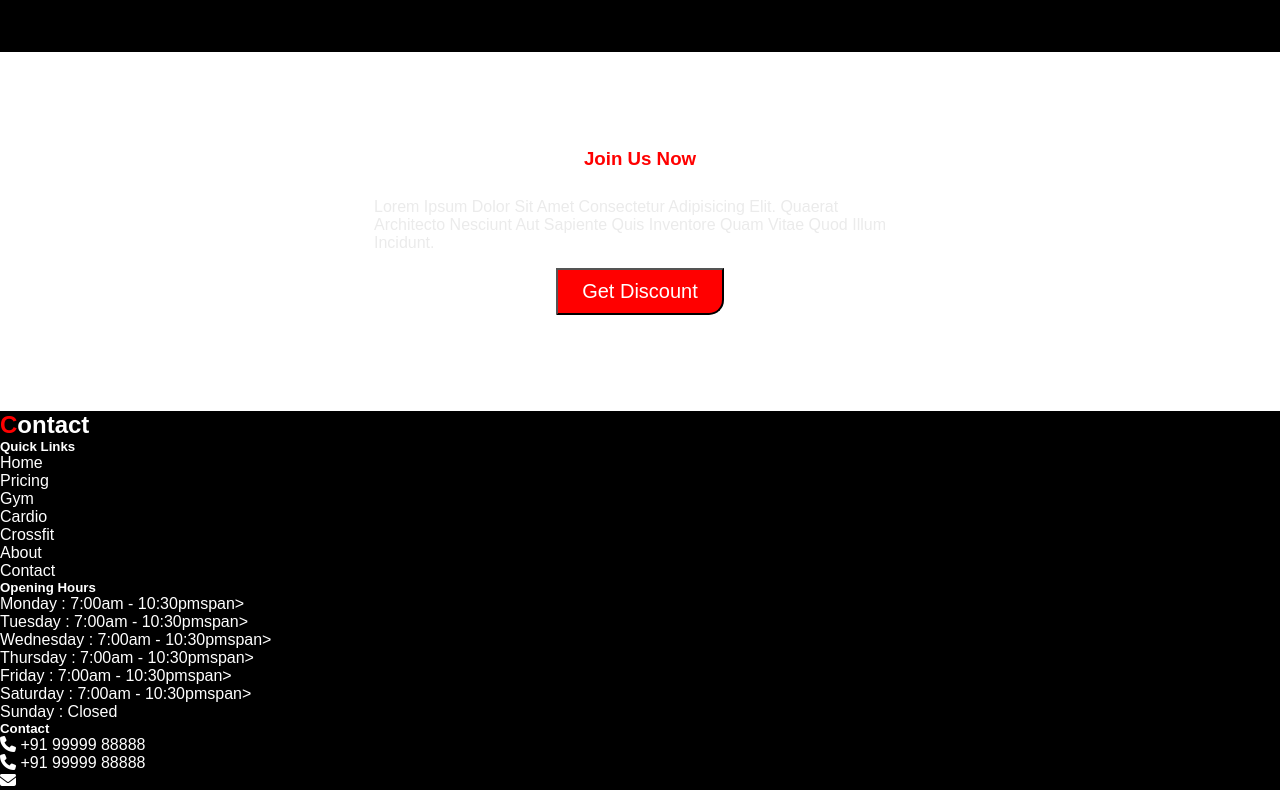
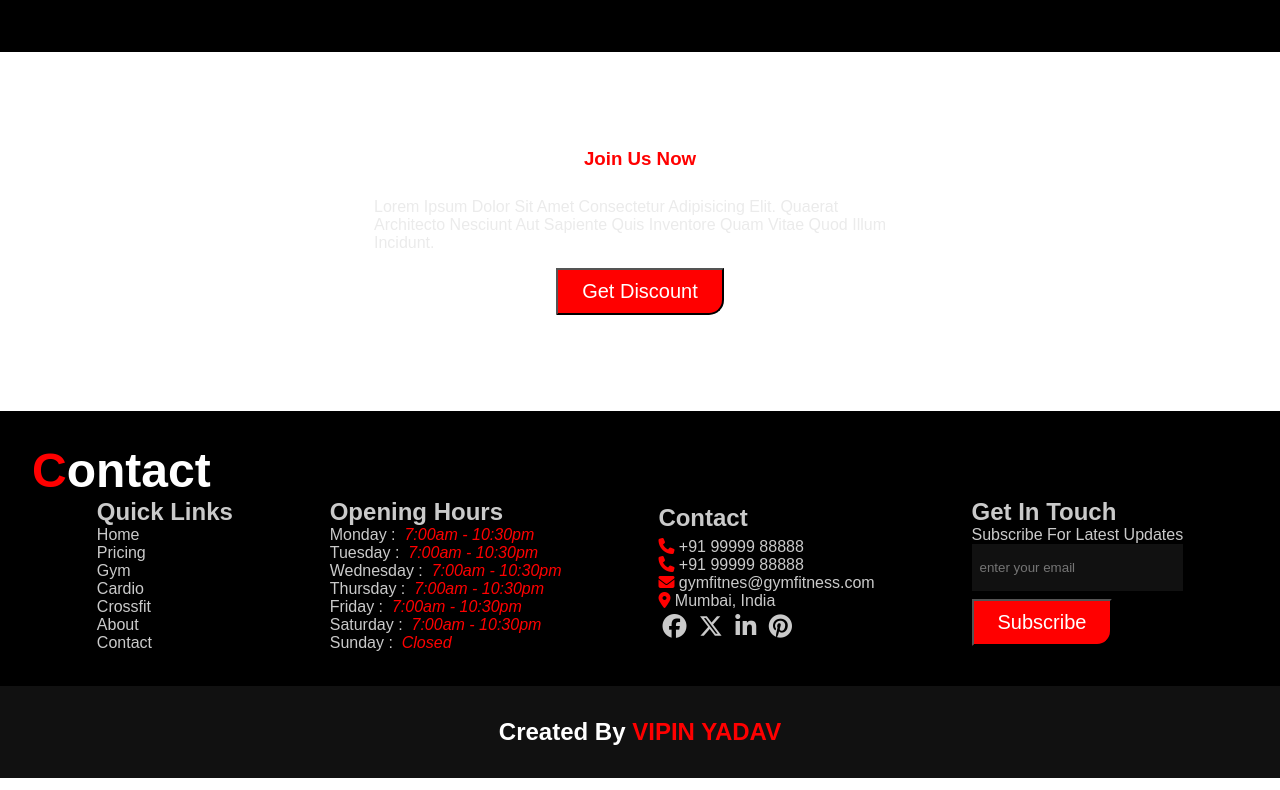
Before and after one commit to yadavipin57/GymFitness, a plain HTML site: page index.html in a window 1280 px wide. Shown: the part 4400-5190 px from the top of the page. Drawn offline with Linux system fonts and the light colour scheme; a web font is replaced by a local one.

Commit message:
Changes made

```diff
--- a/index.css
+++ b/index.css
@@ -4,6 +4,10 @@
     margin: 0;
     padding: 0;
     box-sizing: border-box;
+}
+
+html{
+    scroll-behavior: smooth;
 }
 
 body {
@@ -408,7 +412,83 @@ header {
 
 .contact{
     background-color: #000;
+    color: #cacaca;
+}
+
+.contact h2{
+    padding: 32px 0 0 32px;
+    font-size: 48px;
     color: #fff;
+}
+
+.contact-col{
+    padding: 0 0 32px 0;
+    display: flex;
+    align-items: flex-start;
+    justify-content: space-evenly;
+}
+
+.contact-col h5{
+    font-size: 24px;
+}
+
+.quick-links ul li:hover{
+    color: #ff0000;
+}
+
+.contact-details{
+    margin: 6px 0;
+}
+.social-links{
+    width: 100%;
+}
+.social-links i{
+    margin: 4px;
+    font-size: 24px;
+    cursor: pointer;
+}
+
+.social-links i:hover{
+    color: #ff0000;
+}
+
+.get-in-touch input{
+    padding: 16px 8px;
+    font: 16px;
+    width: 100%;
+    outline: none;
+    border: none;
+    background-color: #111111;
+    color: #fff;
+}
+
+.get-in-touch button{
+    margin: 8px 0;
+    padding: 10px 24px;
+    font-size: 20px;
+    background-color: #ff0000;
+    color: #fff;
+    border-radius: 0 0 15px 0;
+    transition: 0.1s ease-in;
+    cursor: pointer;
+    color: #fff;
+    transition: 0.1s ease-in;
+}
+.get-in-touch button:hover{
+    transform: scale(1.1);
+}
+
+/* Footer  */
+
+footer{
+    padding: 32px;
+    width: 100%;
+    color: #fff;
+    background-color: #111111;
+}
+footer h2{
+    margin: auto;
+    width: fit-content;
 }
 
 /* --------------------------------------------------------------- */
--- a/index.html
+++ b/index.html
@@ -25,12 +25,12 @@
                 <nav class="navbar">
                     <ul>
                         <li><a href="index.html">Home</a></li>
-                        <li><a href="index.html">Pricing</a></li>
-                        <li><a href="index.html">Gym</a></li>
-                        <li><a href="index.html">Cardio</a></li>
-                        <li><a href="index.html">Crossfit</a></li>
-                        <li><a href="index.html">About</a></li>
-                        <li><a href="index.html">Contact</a></li>
+                        <li><a href="#pricing">Pricing</a></li>
+                        <li><a href="#gym">Gym</a></li>
+                        <li><a href="#cardio">Cardio</a></li>
+                        <li><a href="#crossfit">Crossfit</a></li>
+                        <li><a href="#about">About</a></li>
+                        <li><a href="#contact">Contact</a></li>
                     </ul>
                 </nav>
             </header>
@@ -43,7 +43,7 @@
 
         <section class="pricing-section">
 
-            <h2><span style="color: #FF0000;">P</span>ricing</h2>
+            <h2 id="pricing"><span style="color: #FF0000;">P</span>ricing</h2>
 
             <div class="price-details">
                 <div class="price">
@@ -82,7 +82,7 @@
 
         <section class="gym-section">
 
-            <h2><span style="color: #FF0000;">G</span>ym</h2>
+            <h2 id="gym"><span style="color: #FF0000;">G</span>ym</h2>
 
             <div>
                 <h4 style="color: #ff0000;">Be Strong, Be Fit</h4>
@@ -97,7 +97,7 @@
 
         <section class="cardio-section">
 
-            <h2><span style="color: #FF0000;">C</span>ardio</h2>
+            <h2 id="cardio"><span style="color: #FF0000;">C</span>ardio</h2>
 
             <div>
                 <h4 style="color: #ff0000;">Keep Pushing, Keep Moving</h4>
@@ -112,7 +112,7 @@
 
         <section class="crossfit-section">
 
-            <h2><span style="color: #FF0000;">C</span>rossfit</h2>
+            <h2 id="crossfit"><span style="color: #FF0000;">C</span>rossfit</h2>
 
             <div>
                 <h4 style="color: #ff0000;">Push Harder, Reach Higher</h4>
@@ -133,7 +133,7 @@
             </div>
             <div class="about-detail">
 
-                <h2><span style="color: #FF0000;">A</span>bout</h2>
+                <h2 id="about"><span style="color: #FF0000;">A</span>bout</h2>
                 <h3>Every Day Is A Chance To Become Better</h3>
                 <p>Lorem Ipsum Dolor Sit, Amet Consectetur Adipisicing Elit. Ratione Quia Accusamus Dicta Inventore
                     Nobis Obcaecati Vero Odio, Id Dolorum. Consequatur Ex, Aperiam Deserunt Nostrum Perferendis Illum
@@ -179,48 +179,60 @@
 
         <section class="contact">
 
-            <h2><span style="color: #FF0000;">C</span>ontact</h2>
+            <h2 id="contact"><span style="color: #FF0000;">C</span>ontact</h2>
 
-            <div contact-col>
+            <div class="contact-col">
 
                 <div class="quick-links">
                     <h5>Quick Links</h5>
                     <ul>
                         <li><a href="index.html">Home</a></li>
-                        <li><a href="index.html">Pricing</a></li>
-                        <li><a href="index.html">Gym</a></li>
-                        <li><a href="index.html">Cardio</a></li>
-                        <li><a href="index.html">Crossfit</a></li>
-                        <li><a href="index.html">About</a></li>
-                        <li><a href="index.html">Contact</a></li>
+                        <li><a href="#pricing">Pricing</a></li>
+                        <li><a href="#gym">Gym</a></li>
+                        <li><a href="#cardio">Cardio</a></li>
+                        <li><a href="#crossfit">Crossfit</a></li>
+                        <li><a href="#about">About</a></li>
+                        <li><a href="#contact">Contact</a></li>
                     </ul>
                 </div>
 
                 <div class="opening-hours">
                     <h5>Opening Hours</h5>
                     <ul>
-                        <li>Monday : <span>7:00am - 10:30pm</span>span></li>
-                        <li>Tuesday : <span>7:00am - 10:30pm</span>span></li>
-                        <li>Wednesday : <span>7:00am - 10:30pm</span>span></li>
-                        <li>Thursday : <span>7:00am - 10:30pm</span>span></li>
-                        <li>Friday : <span>7:00am - 10:30pm</span>span></li>
-                        <li>Saturday : <span>7:00am - 10:30pm</span>span></li>
-                        <li>Sunday : <span>Closed</span></li>
+                        <li>Monday : <span style="color: #ff0000; font-style: italic;">&nbsp;7:00am - 10:30pm</span></li>
+                        <li>Tuesday : <span style="color: #ff0000; font-style: italic;">&nbsp;7:00am - 10:30pm</span></li>
+                        <li>Wednesday : <span style="color: #ff0000; font-style: italic;">&nbsp;7:00am - 10:30pm</span></li>
+                        <li>Thursday : <span style="color: #ff0000; font-style: italic;">&nbsp;7:00am - 10:30pm</span></li>
+                        <li>Friday : <span style="color: #ff0000; font-style: italic;">&nbsp;7:00am - 10:30pm</span></li>
+                        <li>Saturday : <span style="color: #ff0000; font-style: italic;">&nbsp;7:00am - 10:30pm</span></li>
+                        <li>Sunday : <span style="color: #ff0000; font-style: italic;">&nbsp;Closed</span></li>
                     </ul>
                 </div>
 
-                <div class="contact">
+                <div class="contact-details">
                     <h5>Contact</h5>
                     <div class="contact-details">
                         <ul>
-                            <li><i class="fa-solid fa-phone"></i> +91 99999 88888</li>
-                            <li><i class="fa-solid fa-phone"></i> +91 99999 88888</li>
-                            <li><i class="fa-solid fa-envelope"></i> </li>
+                            <li><i class="fa-solid fa-phone" style="color: #ff0000;"></i> +91 99999 88888</li>
+                            <li><i class="fa-solid fa-phone" style="color: #ff0000;"></i> +91 99999 88888</li>
+                            <li><i class="fa-solid fa-envelope" style="color: #ff0000;"></i> gymfitnes@gymfitness.com</li>
+                            <li><i class="fa-solid fa-location-dot" style="color: #ff0000;"></i> Mumbai, India</li>
+                            <li class="social-links">
+                                <i class="fa-brands fa-facebook"></i>
+                                <i class="fa-brands fa-x-twitter"></i>
+                                <i class="fa-brands fa-linkedin-in"></i>
+                                <i class="fa-brands fa-pinterest"></i>
+                            </li>
                         </ul>
                     </div>
                 </div>
 
-                <div class="get-in-touch"></div>
+                <div class="get-in-touch">
+                    <h5>Get In Touch</h5>
+                    <p>Subscribe For Latest Updates</p>
+                    <input type="text" placeholder="enter your email">
+                    <button style="display: block;">Subscribe</button>
+                </div>
 
             </div>
 
@@ -228,6 +240,10 @@
 
     </div>
 
+    <footer>
+        <h2>Created By <span style="color: #ff0000;">VIPIN YADAV</span></h2>
+    </footer>
+
 </body>
 <script src="index.js"></script>
 
```
